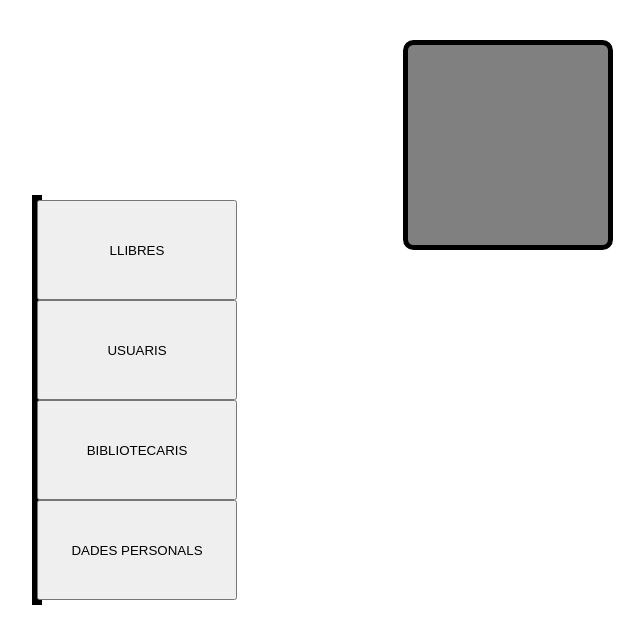
After one commit to alguga2122daw2/daw2_m07uf1_projecte_2021_2022_grup9, a PHP site: page /pagina1.php in a window 1280 px wide. The commit adds this page. Shown: the top 644 px of the page, without its empty margins (603-1247 px from the left). Run offline with PHP 8.4, Linux system fonts and the light colour scheme; data that the repository does not hold is empty.

Commit message:
Añadida estructura de botones y dos archivos

```diff
--- /dev/null
+++ b/pagina1.php
@@ -0,0 +1,11 @@
+<?php include("templates/top.php");?>
+
+    <div id="container">
+        <a><input type="submit" value="LLIBRES"/></a>
+        <a><input type="submit" value="USUARIS"/></a>
+        <a><input type="submit" value="BIBLIOTECARIS"/></a>
+        <a><input type="submit" value="DADES PERSONALS"/></a>
+    </div>
+
+
+<?php include("templates/bottom.php")?>
--- a/templates/top.php
+++ b/templates/top.php
@@ -3,6 +3,25 @@
         <title><?php echo $title; ?></title>
         <meta content="text/html; charset=UTF-8" http-equiv="content-type">
         <style>
+            #container{
+                width: 0px;
+                position: absolute;
+                top: 50%;
+                left: 50%;
+                border: 5px solid black;
+                transform: translate(-50%, -50%);
+            }
+            #containerCRUD{
+                position: absolute;
+                top: 50%;
+                left: 50%;
+                border: 5px solid gray;
+                transform: translate(-50%, -50%);
+            }
+            #container input, #containerCRUD input {
+                width: 200px;
+                height: 100px;
+            }
             #session_info{
                 position: fixed;
                 top: 5%;
```
Also changed, not shown: pagina2.php (added, +10 -0 lines).
